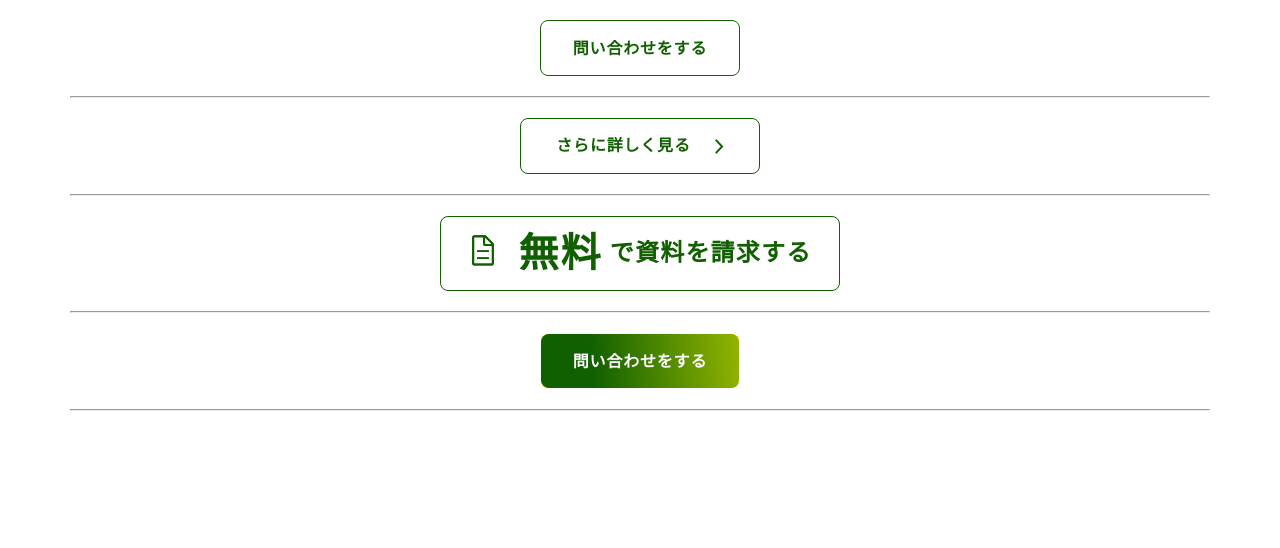
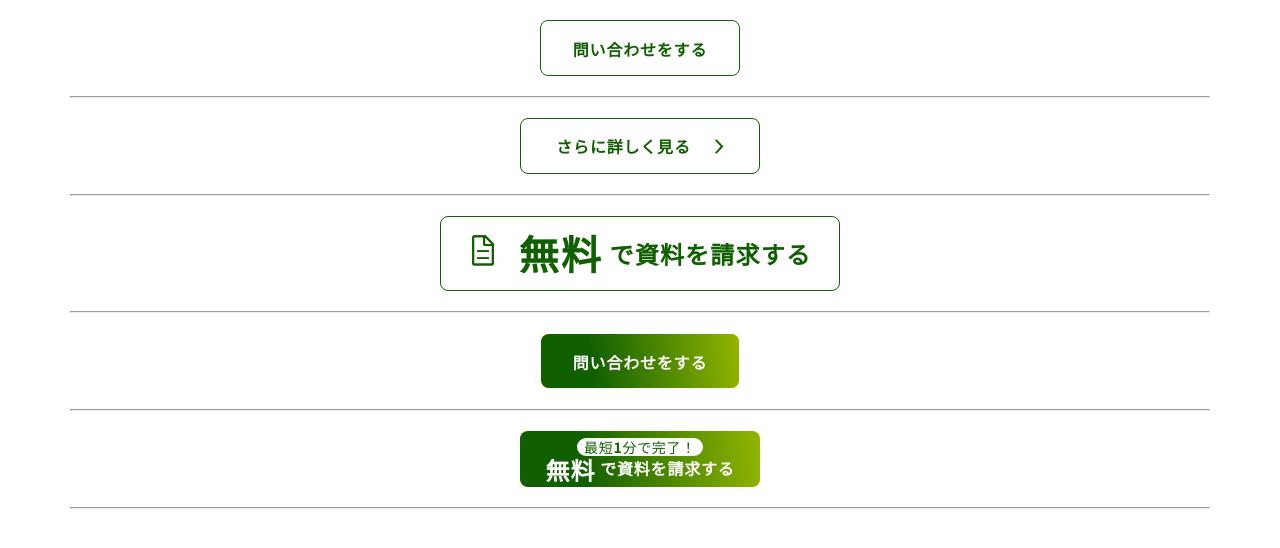
Before and after one commit to kura3698/fresh-grove, a website: page components.html in a window 1280 px wide. Drawn offline with Linux system fonts and the light colour scheme.

Commit message:
[add]バナーボタン完成

```diff
--- a/components.html
+++ b/components.html
@@ -106,14 +106,22 @@
       <hr />
       <a href="" class="c-button-cta">
         <svg class=""><use href="#pdf-icon"></use></svg>
-        <span>
+        <p>
           <span class="--strong">無料</span>
           <span>で資料を請求する</span>
-        </span>
+        </p>
       </a>
       <hr />
       <a href="" class="c-button-submit"><span>問い合わせをする</span></a>
       <hr />
+      <a href="" class="c-button-bannar">
+        <p>最短<span class="u-bold">1</span>分で完了！</p>
+        <p>
+          <span class="--strong">無料</span>
+          <span>で資料を請求する</span>
+        </p>
+      </a>
+      <hr />
     </div>
   </body>
 </html>
--- a/src/assets/sass/common/reset.scss
+++ b/src/assets/sass/common/reset.scss
@@ -34,7 +34,6 @@ button,
 time,
 figure {
   border: 0;
-  font: inherit;
   font-size: 100%;
   margin: 0;
   padding: 0;
--- /dev/null
+++ b/src/assets/sass/components/c-button-bannar.scss
@@ -0,0 +1,75 @@
+@use "../config/" as *;
+
+.c-button-bannar {
+  display: flex;
+  flex-direction: column;
+  align-items: center;
+  justify-content: center;
+  gap: rm(2);
+  width: rm(240);
+  height: rm(56);
+  margin-inline: auto;
+  position: relative;
+
+  color: #fff;
+  font-size: rm(16);
+  font-weight: 700;
+  line-height: rm(56);
+  letter-spacing: 0.8px;
+
+  border-radius: 8px;
+  // hover後のカラー
+  background: $hover-primary;
+
+  p {
+    position: relative;
+    z-index: 2;
+    height: rm(18);
+    line-height: rm(18);
+  }
+
+  p:first-of-type {
+    margin-block-start: rm(-5);
+    font-size: rm(14);
+    font-weight: 400;
+    color: $text-secondary;
+    width: rm(126);
+    border-radius: 9px;
+    background: #fff;
+    letter-spacing: 0.7px;
+  }
+
+  .--strong {
+    font-size: rm(24);
+    font-weight: 700;
+    line-height: 1;
+    letter-spacing: 1.2px;
+    vertical-align: sub;
+  }
+
+  &::after {
+    content: "";
+    position: absolute;
+    inset: 0;
+    z-index: 1;
+    // hover前のカラー
+    background: linear-gradient(264deg, #99b901 -3.85%, #105f00 74.17%);
+    border-radius: 8px;
+    opacity: 1;
+    transition: opacity 0.3s ease-in-out;
+  }
+
+  &:focus-visible {
+    &::after {
+      opacity: 0;
+    }
+  }
+
+  @media (any-hover: hover) {
+    &:hover {
+      &::after {
+        opacity: 0;
+      }
+    }
+  }
+}
--- a/src/assets/sass/components/index.scss
+++ b/src/assets/sass/components/index.scss
@@ -1,5 +1,6 @@
 /* Auto-generated index.scss for components */
 @use "c-button-arrow";
+@use "c-button-bannar";
 @use "c-button-cta";
 @use "c-button-submit";
 @use "c-button";
--- a/src/assets/sass/utility/index.scss
+++ b/src/assets/sass/utility/index.scss
@@ -1,6 +1,4 @@
 /* Auto-generated index.scss for utility */
 @use "u-animation__fadeIn";
+@use "u-bold";
 @use "u-disp";
-@use "u-font";
-@use "u-pointer";
-@use "u-text";
--- /dev/null
+++ b/src/assets/sass/utility/u-bold.scss
@@ -0,0 +1,5 @@
+@use "../config/" as *;
+
+.u-bold {
+  font-weight: 700;
+}
--- a/src/assets/sass/utility/u-font.scss
+++ /dev/null
@@ -1,10 +0,0 @@
-@use '../config/' as *;
-.u-font {
-  font-family: $ff;
-  &__jp {
-    font-family: $ff-jp;
-  }
-  &__en {
-    font-family: $ff-en;
-  }
-}
--- a/src/assets/sass/utility/u-pointer.scss
+++ /dev/null
@@ -1,14 +0,0 @@
-@use '../config/' as *;
-.u-pointer__none {
-  pointer-events: none !important;
-  &--sp {
-    @include mq(sp) {
-      pointer-events: none !important;
-    }
-  }
-  &--pc {
-    @include mq(pc) {
-      pointer-events: none !important;
-    }
-  }
-}
--- a/src/assets/sass/utility/u-text.scss
+++ /dev/null
@@ -1,56 +0,0 @@
-@use '../config/' as *;
-.u-text__center {
-  text-align: center !important;
-  &--sp {
-    @include mq(sp) {
-      text-align: center !important;
-    }
-  }
-  &--pc {
-    @include mq(pc) {
-      text-align: center !important;
-    }
-  }
-}
-
-.u-text__left {
-  text-align: left !important;
-  &--sp {
-    @include mq(sp) {
-      text-align: left !important;
-    }
-  }
-  &--pc {
-    @include mq(pc) {
-      text-align: left !important;
-    }
-  }
-}
-
-.u-text__right {
-  text-align: right !important;
-  &--sp {
-    @include mq(sp) {
-      text-align: right !important;
-    }
-  }
-  &--pc {
-    @include mq(pc) {
-      text-align: right !important;
-    }
-  }
-}
-
-.u-text__nowrap {
-  white-space: nowrap;
-  &--sp {
-    @include mq(sp) {
-      white-space: nowrap;
-    }
-  }
-  &--pc {
-    @include mq(pc) {
-      white-space: nowrap;
-    }
-  }
-}
```
Also changed, not shown: src/assets/sass/style.scss (+5 -4 lines), css/style.css.
